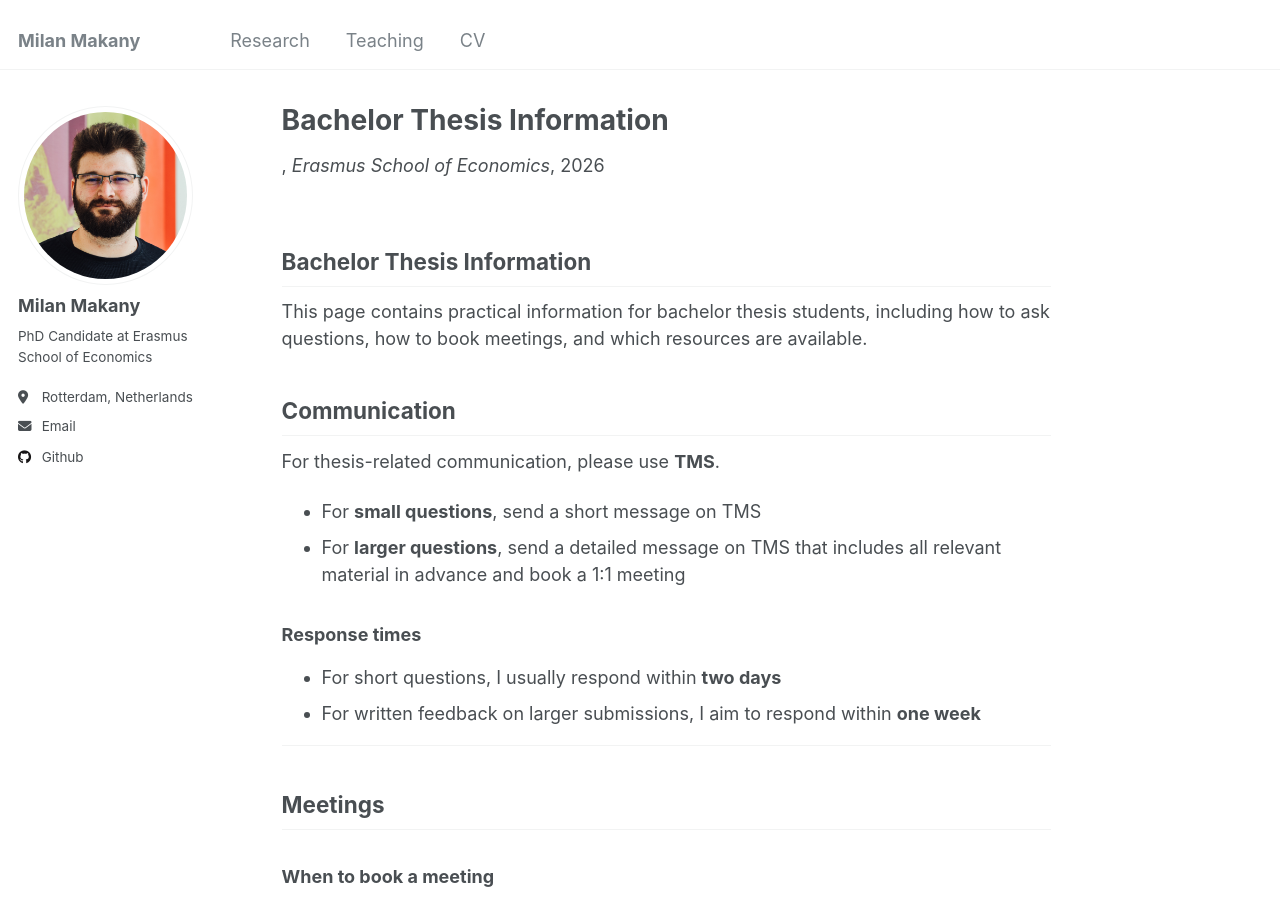
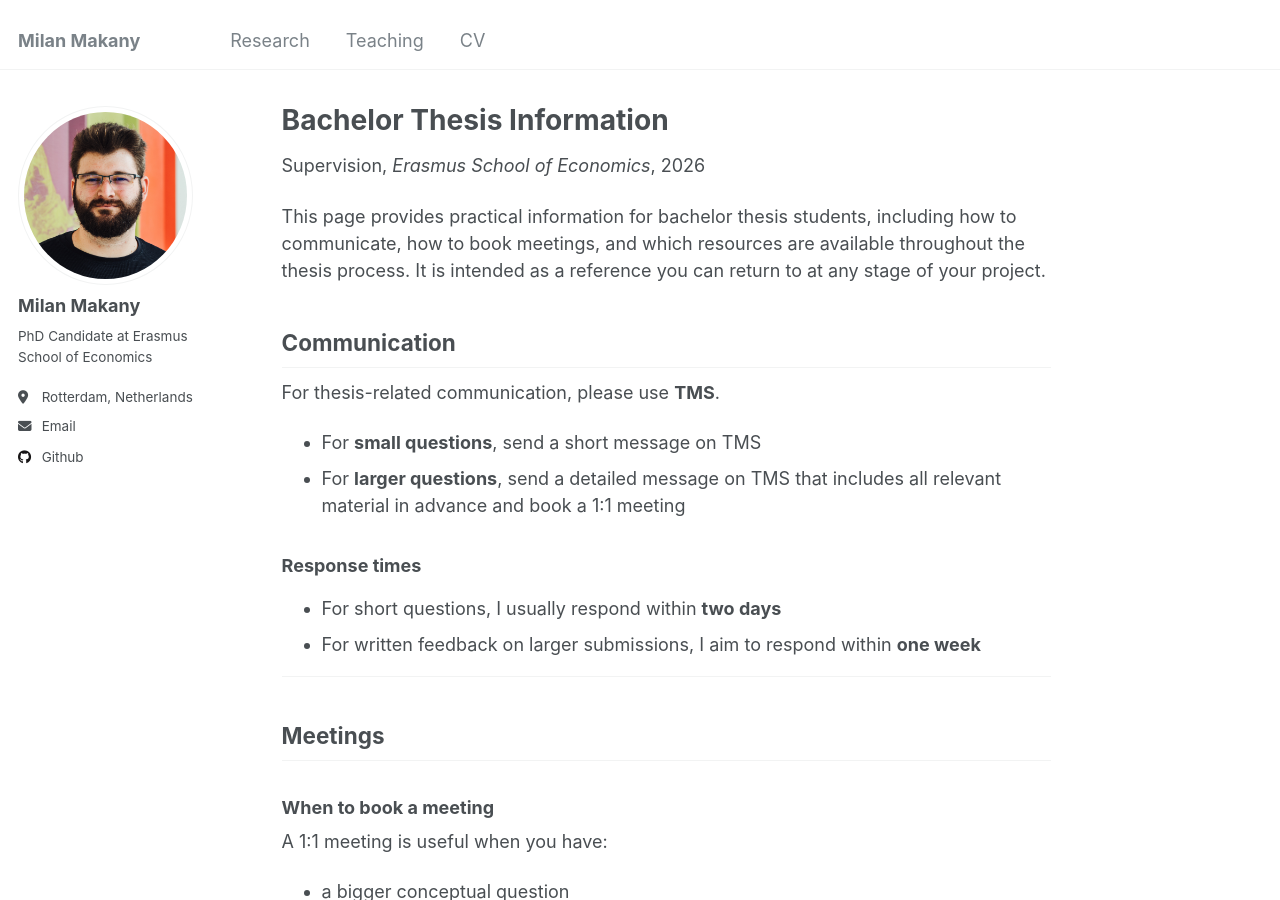
Before and after one commit to makany-milan/makany-milan.github.io, a Jekyll site: the page built from _teaching/thesis_bsc_ese.md, in a window 1280 px wide and 900 px high. Built offline with Jekyll 4.4.1, drawn with Linux system fonts in a browser that asks for light colours.

Commit message:
stylistic changes

```diff
--- a/_teaching/thesis_bsc_ese.md
+++ b/_teaching/thesis_bsc_ese.md
@@ -1,15 +1,15 @@
 ---
-permalink: /bachelor-thesis-info/
 title: "Bachelor Thesis Information"
-permalink: /teaching/bachelor-thesis/
+collection: teaching
+type: "Supervision"
 venue: "Erasmus School of Economics"
+location: "Rotterdam, Netherlands"
 date: 2026-03-19
-location: "Rotterdam, Netherlands"
+permalink: /teaching/bachelor-thesis-info/
 ---
 
-## Bachelor Thesis Information
-
-This page contains practical information for bachelor thesis students, including how to ask questions, how to book meetings, and which resources are available.
+This page provides practical information for bachelor thesis students, including how to communicate, how to book meetings, and which resources are available throughout the thesis process.
+It is intended as a reference you can return to at any stage of your project.
 
 ## Communication
 
```
